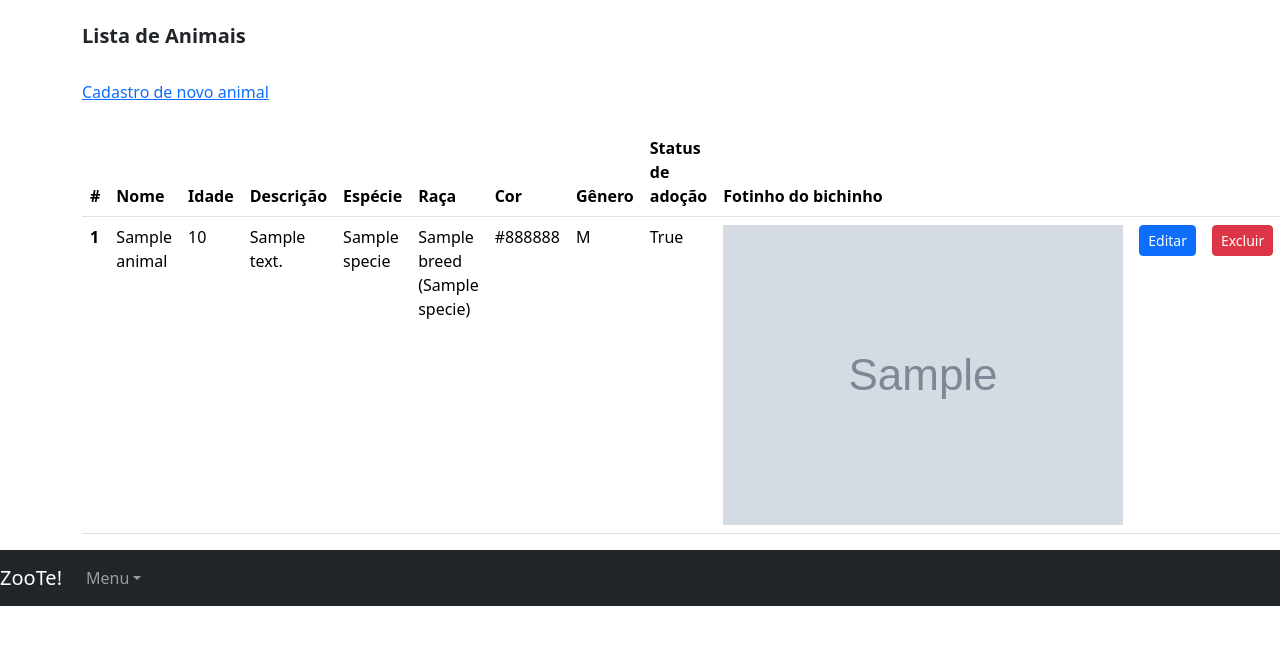
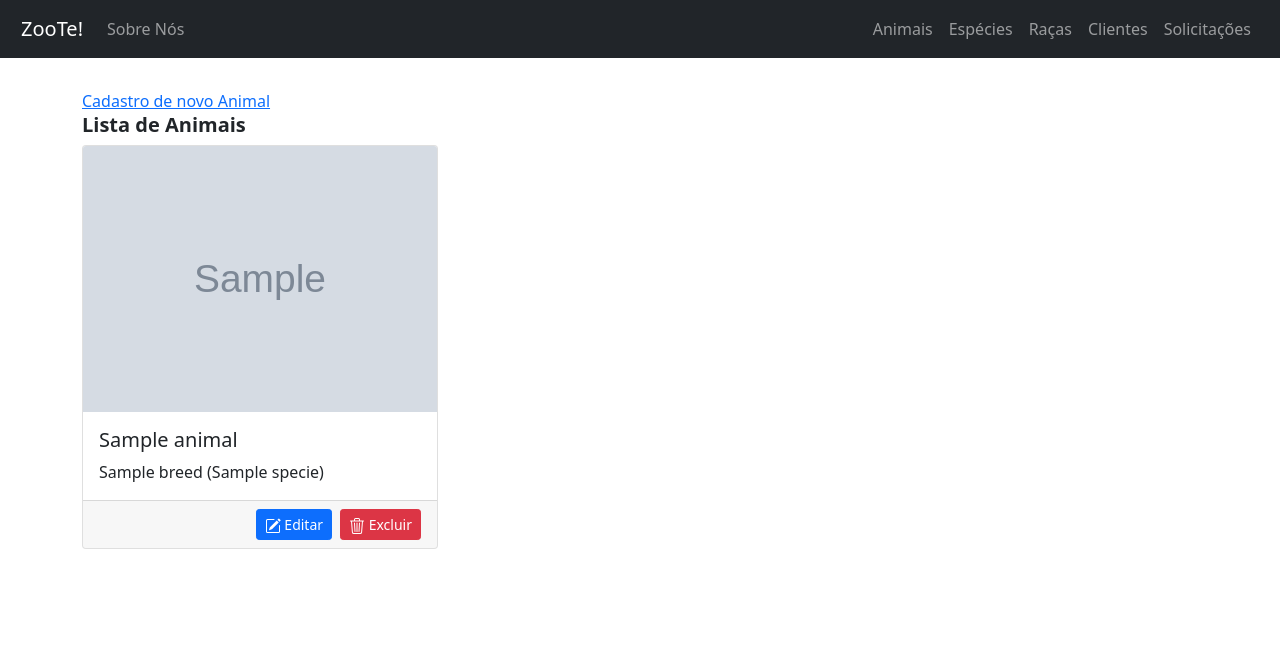
Before and after one commit to malu-coli/2023-02-UDWMJ-GRUPO-16, a Django app: page /animais/ in a window 1280 px wide. Shown: the top 645 px of the page. Run offline with Django 4.2, Linux system fonts and the light colour scheme; tables that the repository leaves empty hold one stand-in row (values such as "Sample post"); grey boxes marked "Sample" are stand-in pictures; some libraries are stand-ins or nearby versions.

Commit message:
feat: race patch

```diff
--- a/apps/animals/forms.py
+++ b/apps/animals/forms.py
@@ -5,4 +5,8 @@ class AnimalForm(forms.ModelForm):
 
     class Meta:
         model = Animal
-        exclude = ()
+        fields = ['name', 'age', 'description', 'specie', 'breed', 'color', 'gender', 'is_adopted', 'image']
+        widgets = {
+            'description': forms.Textarea(attrs={'rows': 4}),
+        }
+        exclude: ()
--- a/apps/animals/views.py
+++ b/apps/animals/views.py
@@ -12,7 +12,7 @@ def add_animal(request):
     template_name = 'animals/add_animal.html'
     context = {}
     if request.method == 'POST':
-        form = AnimalForm(request.POST)
+        form = AnimalForm(request.POST, request.FILES)
         if form.is_valid():
             f = form.save(commit=False)
             f.save()
--- a/apps/clients/views.py
+++ b/apps/clients/views.py
@@ -4,6 +4,7 @@ from .serializer import ClientSerializer
 from django.shortcuts import render, get_object_or_404, redirect
 from .forms import ClientForm
 from .models import Client
+from django.contrib import messages
 
 class ClientViewSet(viewsets.ModelViewSet):
     queryset = Client.objects.all()
@@ -19,6 +20,10 @@ def add_client(request):
             f.save()
             form.save_m2m()
             return redirect('clients:list_clients')
+        else:
+            for field, errors in form.errors.items():
+                for error in errors:
+                    messages.error(request, f"Erro no campo {field}: {error}")
     form = ClientForm()
     context['form'] = form
     return render(request, template_name, context)
--- a/templates/animals/add_animal.html
+++ b/templates/animals/add_animal.html
@@ -14,7 +14,7 @@
     <h5><b>Cadastro de Animal</b></h5>
         <div class="row">
             <div class ="col-md-12">
-                <form action="" method="POST">
+                <form action="" method="POST" enctype="multipart/form-data">
                 {% csrf_token %}
                 <div class="form-group">
                    <label for="{{ form.name.id_for_label }}">Nome</label>
--- a/templates/animals/list_animals.html
+++ b/templates/animals/list_animals.html
@@ -1,64 +1,69 @@
 {% extends 'base.html' %}
 
 {% block title %}
-
-    Lista de Categorias - {{ block.super }}
-
+    Lista de Animais - {{ block.super }}
 {% endblock title %}
 
 {% block body %}
 
-    <div class="container">
+    <div class="container" style="margin-top:65px;">
         <br />
-        <h5><b>Lista de Animais</b></h5>
-        <div class="row">
-            <div class ="col-md-12">
-                <br />
-                    <a href="{% url 'animals:add_animal' %}">Cadastro de novo animal</a>
-                <br />
-                <br />
-                <table class="table table-hover">
-                <thead>
-                    <tr>
-                    <th scope="col">#</th>
-                    <th scope="col">Nome</th>
-                    <th scope="col">Idade</th>
-                    <th scope="col">Descrição</th>
-                    <th scope="col">Espécie</th>
-                    <th scope="col">Raça</th>
-                    <th scope="col">Cor</th>
-                    <th scope="col">Gênero</th>
-                    <th scope="col">Status de adoção</th>
-                    <th scope="col">Fotinho do bichinho</th>
-                    <th scope="col"></th>
-                    <th scope="col"></th>
-                    </tr>
-                </thead>
-                <tbody>
-                    {% for animal in animals %}
-                        <tr>
-                            <th scope="row">{{ animal.id }}</th>
-                            <td>{{ animal.name }}</td>
-                            <td>{{ animal.age }}</td>
-                            <td>{{ animal.description }}</td>
-                            <td>{{ animal.specie }}</td>
-                            <td>{{ animal.breed }}</td>
-                            <td>{{ animal.color }}</td>
-                            <td>{{ animal.gender }}</td>
-                            <td>{{ animal.is_adopted }}</td>
-                            <td> <img class="imagem-animal" src="{{ animal.image.url }}" alt="Imagem do Animal"> </td>
-                            <td>
-                                <a href="{% url 'animals:edit_animal' animal.id %}" class="btn btn-primary btn-sm">Editar</a>
-                            </td>
-                            <td>
-                                <a href="{% url 'animals:delete_animal' animal.id %}" class="btn btn-danger btn-sm ">Excluir</a>
-                            </td>
-                        </tr>
-                    {% endfor %}
-                </tbody>
-                </table>
-            </div>
+        <a href="{% url 'animals:add_animal' %}">Cadastro de novo Animal</a>
+
+        <h5><b>Lista de Animais</b></h5 style="padding-bottom:20px;">
+        <div class="row row-cols-1 row-cols-md-2 row-cols-lg-3 g-4">
+            {% for animal in animals %}
+                <div class="col">
+                    <div class="card">
+                       <img src="{{ animal.image.url }}" class="card-img-top" alt="{{ animal.name }}" data-bs-toggle="modal" data-bs-target="#animalModal{{ animal.id }}" >
+                        <div class="card-body">
+                            <h5 class="card-title">{{ animal.name }}</h5>
+                            <p class="card-text">{{ animal.breed }}</p>
+                        </div>
+                        <div class="card-footer d-flex justify-content-end">
+                            <a href="{% url 'animals:edit_animal' animal.id %}" class="btn btn-primary btn-sm me-2">
+                                <svg xmlns="http://www.w3.org/2000/svg" width="16" height="16" fill="currentColor" class="bi bi-pencil-square" viewBox="0 0 16 16">
+                                    <path d="M15.502 1.94a.5.5 0 0 1 0 .706L14.459 3.69l-2-2L13.502.646a.5.5 0 0 1 .707 0l1.293 1.293zm-1.75 2.456-2-2L4.939 9.21a.5.5 0 0 0-.121.196l-.805 2.414a.25.25 0 0 0 .316.316l2.414-.805a.5.5 0 0 0 .196-.12l6.813-6.814z"/>
+                                    <path fill-rule="evenodd" d="M1 13.5A1.5 1.5 0 0 0 2.5 15h11a1.5 1.5 0 0 0 1.5-1.5v-6a.5.5 0 0 0-1 0v6a.5.5 0 0 1-.5.5h-11a.5.5 0 0 1-.5-.5v-11a.5.5 0 0 1 .5-.5H9a.5.5 0 0 0 0-1H2.5A1.5 1.5 0 0 0 1 2.5z"/>
+                                  </svg> Editar
+                            </a>
+                            <a href="{% url 'animals:delete_animal' animal.id %}" class="btn btn-danger btn-sm">
+                                <svg xmlns="http://www.w3.org/2000/svg" width="16" height="16" fill="currentColor" class="bi bi-trash3" viewBox="0 0 16 16">
+                                    <path d="M6.5 1h3a.5.5 0 0 1 .5.5v1H6v-1a.5.5 0 0 1 .5-.5M11 2.5v-1A1.5 1.5 0 0 0 9.5 0h-3A1.5 1.5 0 0 0 5 1.5v1H2.506a.58.58 0 0 0-.01 0H1.5a.5.5 0 0 0 0 1h.538l.853 10.66A2 2 0 0 0 4.885 16h6.23a2 2 0 0 0 1.994-1.84l.853-10.66h.538a.5.5 0 0 0 0-1h-.995a.59.59 0 0 0-.01 0zm1.958 1-.846 10.58a1 1 0 0 1-.997.92h-6.23a1 1 0 0 1-.997-.92L3.042 3.5zm-7.487 1a.5.5 0 0 1 .528.47l.5 8.5a.5.5 0 0 1-.998.06L5 5.03a.5.5 0 0 1 .47-.53Zm5.058 0a.5.5 0 0 1 .47.53l-.5 8.5a.5.5 0 1 1-.998-.06l.5-8.5a.5.5 0 0 1 .528-.47ZM8 4.5a.5.5 0 0 1 .5.5v8.5a.5.5 0 0 1-1 0V5a.5.5 0 0 1 .5-.5"/>
+                                  </svg> Excluir
+                            </a>
+                        </div>
+                    </div>
+                </div>
+
+                <!-- Modal -->
+                <div class="modal fade" id="animalModal{{ animal.id }}" tabindex="-1" aria-labelledby="exampleModalLabel" aria-hidden="true">
+                    <div class="modal-dialog">
+                        <div class="modal-content">
+                            <div class="modal-header">
+                                <h5 class="modal-title" id="exampleModalLabel">{{ animal.name }}</h5>
+                                <button type="button" class="btn-close" data-bs-dismiss="modal" aria-label="Close"></button>
+                            </div>
+                            <div class="modal-body">
+                                <p><strong>Idade:</strong> {{ animal.age }}</p>
+                                <p><strong>Descrição:</strong> {{ animal.description }}</p>
+                                <p><strong>Espécie:</strong> {{ animal.specie }}</p>
+                                <p><strong>Raça:</strong> {{ animal.breed }}</p>
+                                <p><strong>Cor:</strong> {{ animal.color }}</p>
+                                <p><strong>Gênero:</strong> {{ animal.gender }}</p>
+                                <p><strong>Status de Adoção:</strong> {{ animal.is_adopted }}</p>
+                            </div>
+                            <div class="modal-footer">
+                                <button type="button" class="btn btn-secondary" data-bs-dismiss="modal">Fechar</button>
+                            </div>
+                        </div>
+                    </div>
+                </div>
+            {% endfor %}
         </div>
     </div>
 
+    <script>
+        var myModal = new bootstrap.Modal(document.getElementById('animalModal'));
+    </script>
 {% endblock body %}
--- a/templates/base.html
+++ b/templates/base.html
@@ -6,40 +6,49 @@
     <meta charset="UTF-8">
     <meta http-equiv="X-UA-Compatible" content="IE=edge">
     <meta name="viewport" content="width=device-width, initial-scale=1.0">
+    <link rel="stylesheet" href="https://cdn.jsdelivr.net/npm/bootstrap@5.0.0/dist/css/bootstrap.min.css">
+    <link rel="stylesheet" href="https://cdn.jsdelivr.net/npm/bootstrap-icons@1.18.0/font/bootstrap-icons.css">
     <link rel="stylesheet" href="{% static 'css/jquery-ui.css' %}">
-    <link rel="stylesheet" href="{% static 'css/bootstrap.min.css' %}">
     <link rel="icon" type="image/x-icon" href="{% static 'img/favicon.ico' %}">
     <title>{% block title %}ZooTe!{% endblock title %}</title>
 </head>
 <body>
-
+    <section>
     {% block body %}
-
     {% endblock body %}
-
     <script src="{% static 'js/jquery-3.5.1.min.js' %}"></script>
     <script src="{% static 'js/jquery.mask.min.js' %}"></script>
     <script src="{% static 'js/jquery-ui.js' %}"></script>
     <script src="{% static 'js/bootstrap.min.js' %}"></script>
-    <nav class="navbar navbar-expand-lg navbar-dark bg-dark">
-        <a class="navbar-brand" href="/">ZooTe!</a>
-        <button class="navbar-toggler" type="button" data-toggle="collapse" data-target="#navbarsExample05" aria-controls="navbarsExample05" aria-expanded="false" aria-label="Toggle navigation">
-            <span class="navbar-toggler-icon"></span>
-        </button>
-        <div class="collapse navbar-collapse" id="navbarsExample05">
-            <ul class="navbar-nav mr-auto">
-                <li class="nav-item dropdown">
-                    <a class="nav-link dropdown-toggle" href="#" id="dropdown05" data-toggle="dropdown" aria-haspopup="true" aria-expanded="false">Menu</a>
-                    <div class="dropdown-menu" aria-labelledby="dropdown05">
-                        <a class="dropdown-item" href="{% url 'animals:list_animals' %}">Animais</a>
-                        <a class="dropdown-item" href="{% url 'species:list_species' %}">Espécies</a>
-                        <a class="dropdown-item" href="{% url 'breeds:list_breeds' %}">Raças</a>
-                        <a class="dropdown-item" href="{% url 'clients:list_clients' %}">Clientes</a>
-                        <a class="dropdown-item" href="{% url 'requests:list_requests' %}">Solicitações</a>
-                    </div>
-                </li>
-            </ul>
+    <script src="https://cdn.jsdelivr.net/npm/bootstrap@5.0.0/dist/js/bootstrap.bundle.min.js"></script>
+
+    <nav class="navbar navbar-expand-lg navbar-dark bg-dark fixed-top border border-dark p-2 mb-2 border-opacity-50">
+        <div class="container-fluid">
+            <a class="navbar-brand" href="{% url 'core:home' %}">ZooTe!</a>
+                <ul class="navbar-nav me-auto">
+                    <li class="nav-item align-self-start">
+                        <a class="nav-link" href="#">Sobre Nós</a>
+                    </li>
+                </ul>
+                <ul class="navbar-nav ms-auto">
+                    <li class="nav-item">
+                        <a class="nav-link" href="{% url 'animals:list_animals' %}">Animais</a>
+                    </li>
+                    <li class="nav-item">
+                        <a class="nav-link" href="{% url 'species:list_species' %}">Espécies</a>
+                    </li>
+                    <li class="nav-item">
+                        <a class="nav-link" href="{% url 'breeds:list_breeds' %}">Raças</a>
+                    </li>
+                    <li class="nav-item">
+                        <a class="nav-link" href="{% url 'clients:list_clients' %}">Clientes</a>
+                    </li>
+                    <li class="nav-item">
+                        <a class="nav-link" href="{% url 'requests:list_requests' %}">Solicitações</a>
+                    </li>
+                </ul>
         </div>
     </nav>
+    </section>
 </body>
 </html>
```
Also changed, not shown: templates/clients/add_client.html (+13 -2 lines), templates/core/home.html (+33 -1 lines), 3 other files.
